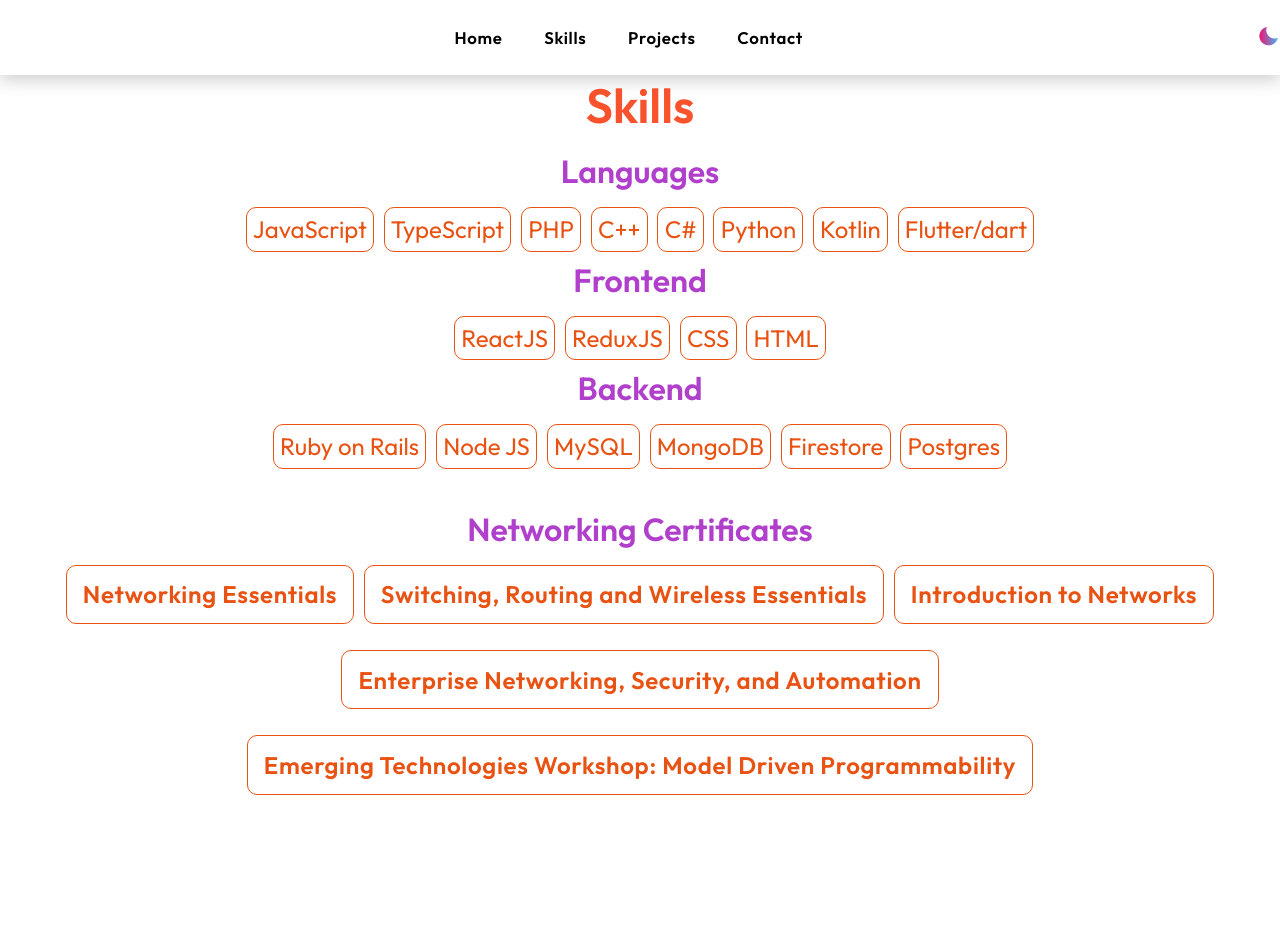
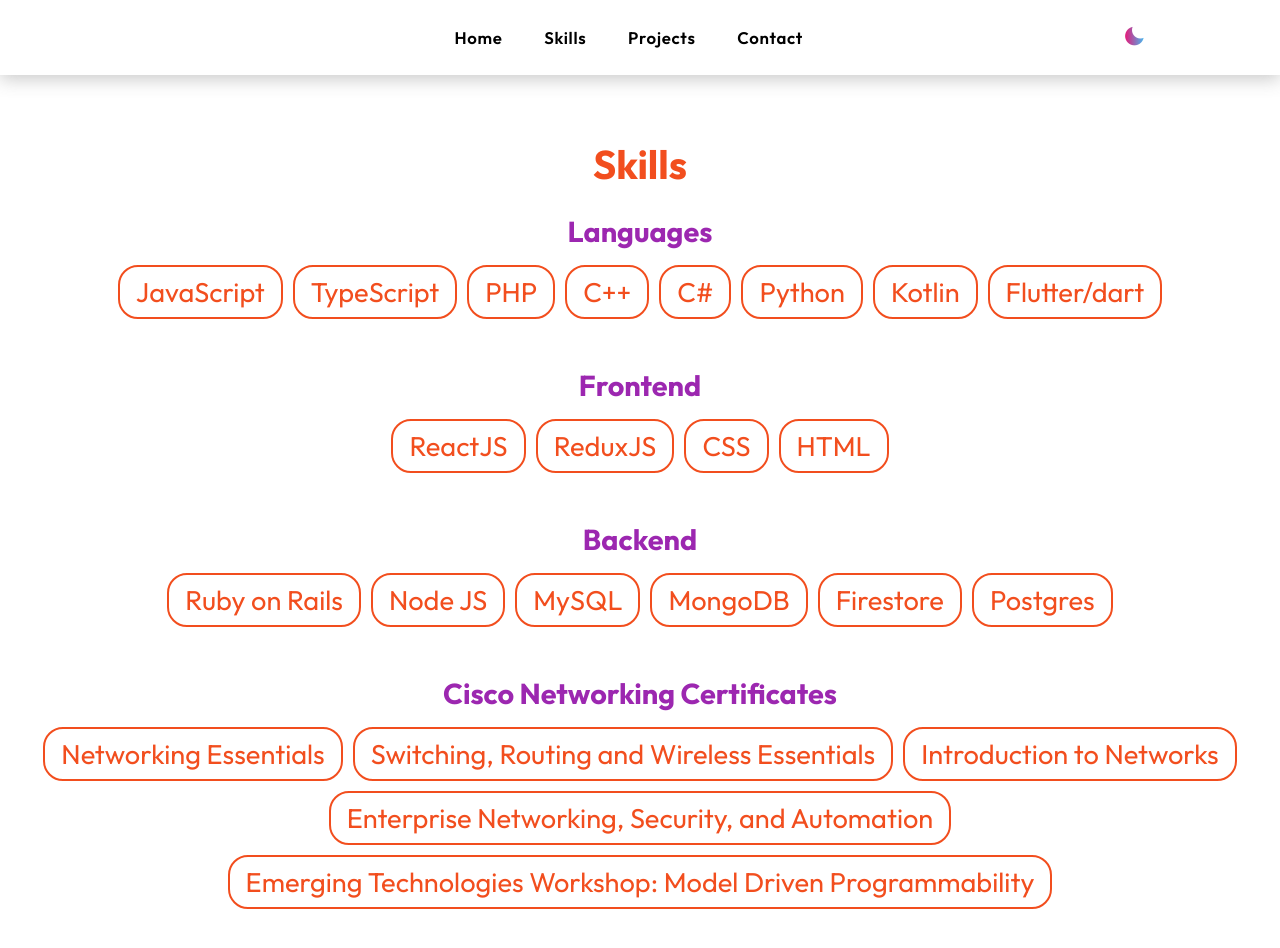
Before and after one commit to LawunnKhaing/Portfolio, a website: page Frontend/skills.html in a window 1280 px wide. Before the commit the page ends 811 px from the top, so only its background shows below. Drawn offline with nearby package versions, Linux system fonts and the light colour scheme.

Commit message:
CSS fixed

```diff
--- /dev/null
+++ b/Frontend/darkmode.js
@@ -0,0 +1,19 @@
+// darkmode.js
+const darkbtn = document.getElementById('darkbtn');
+const body = document.body;
+const isDarkMode = localStorage.getItem('darkMode') === 'enabled';
+
+if (isDarkMode) {
+    body.classList.add('dark-mode');
+    darkbtn.checked = true;
+}
+
+darkbtn.addEventListener('change', () => {
+    if (darkbtn.checked) {
+        body.classList.add('dark-mode');
+        localStorage.setItem('darkMode', 'enabled');
+    } else {
+        body.classList.remove('dark-mode');
+        localStorage.setItem('darkMode', 'disabled');
+    }
+});
--- a/Frontend/intro.css
+++ b/Frontend/intro.css
@@ -127,12 +127,7 @@
     row-gap: 2rem;
     align-items: center;
 }
-/* .main h3 {
-    font-size: 1.5rem;
-    margin-bottom: 1.5rem;
-    opacity: 0;
-    animation: rightSideAni 1s ease forwards;
-} */
+
 .main h1 {
     font-size: 3.5rem;
     font-weight: 600;
@@ -430,72 +425,83 @@
 }
 
 
-.skills {
+
+
+.skills-container {
     text-align: center;
-    margin-bottom: 2rem;
+    padding: 4rem 2rem;
 }
 
-.skills h1 {
-    font-size: 3rem;
-    font-weight: 600;
-    opacity: 0;
+.skills-container h2 {
+    font-size: 2.5rem;
+    color: #f24e1e;
+    margin-bottom: 1.5rem;
+}
+
+.skills-section {
+    margin-bottom: 3rem;
+}
+
+.skills-section h3 {
+    font-size: 1.8rem;
+    color: #9c27b0;
     margin-bottom: 1rem;
-    color: var(--primary-color);
     animation: topSideAni 1s ease forwards;
 }
 
-.skills h2 {
-    font-size: 2rem;
-    font-weight: 600;
-    margin-bottom: 1rem;
-    color: rgb(176, 64, 204);
-    animation:  rightSideAni 1s ease forwards;
+.skills-list, .certificates-list {
+    display: flex;
+    flex-wrap: wrap;
+    gap: 10px;
+    justify-content: center;
+
 }
 
-.skills ul {
-    display: flex;
-    flex-wrap: wrap;
-    justify-content: center;
+.skills-list span, .cert-btn {
+    padding: 0.5rem 1rem;
+    border: 2px solid #f24e1e;
+    border-radius: 20px;
+    font-size: 1.7rem;
+    color: #f24e1e;
+    cursor: default;
+    animation: rightSideAni 1s ease forwards;
 }
 
-.skills li {
-    font-size: 1.5rem;
-    font-weight: 400;
-    margin-bottom: 0.5rem;
-    color: rgb(232, 83, 19);
-    border: 1.6px solid;
-    border-radius: 10px;
-    padding: 0.39rem;
-    text-align: center; /* Add this line to center the text */
-    transition: background-color 0.3s ease-in-out, color 0.3s ease-in-out;
+/* Networking Certificates Button Style */
+.cert-btn {
+    padding: 0.5rem 1rem;
+    border: 2px solid #f24e1e;
+    border-radius: 20px;
+    font-size: 1.7rem;
+    color: #f24e1e;
+    background-color: transparent;
+    text-decoration: none;
+    transition: background-color 0.3s, color 0.3s;
 }
 
-.networking h2 {
-    text-align: center;
-    font-size: 2rem;
-    font-weight: 600;
-    margin-bottom: 1rem;
-    color: rgb(176, 64, 204);
-    animation:  rightSideAni 1s ease forwards;
+.cert-btn:hover {
+    background-color: #f55423;
+    color: white;
 }
 
-.networking ul{
 
-    padding: 0;
-    margin: 0;
-    display: flex;
-    flex-wrap: wrap;
-    justify-content: center;
-}
+/* Responsive adjustments */
+@media (max-width: 768px) {
+    .skills-container {
+        padding: 2rem 1rem;
+    }
 
-.networking li a{
-    font-size: 1.5rem;
-    font-weight: 600;
-    margin-bottom: 1rem;
-    border: 1.6px solid;
-    border-radius: 10px;
-    color: rgb(232, 83, 19);
-    animation:  rightSideAni 1s ease forwards;
+    .skills-container h2 {
+        font-size: 2rem;
+    }
+
+    .skills-section h3 {
+        font-size: 1.5rem;
+    }
+
+    .skills-list span, .cert-btn {
+        font-size: 0.9rem;
+    }
 }
 
 
--- a/Frontend/skills.css
+++ /dev/null
@@ -1,40 +0,0 @@
-@import url('https://fonts.googleapis.com/css2?family=Poppins:wght@100;200;300;400;500;600;700;800&display=swap');
-@import url('https://fonts.googleapis.com/css2?family=Outfit:wght@200;300;400;500;600;700;800&family=Roboto:wght@100;300;400&display=swap');
-
-:root {
-    --primary-color: #f9532d;
-    --primary-dark: #0d1021;
-    --primary-font: 'Outfit', sans-serif;
-}
-
-* {
-    margin: 0;
-    padding: 0;
-    scroll-behavior: smooth;
-}
-
-
-body {
-    font-family: 'Outfit', sans-serif;
-}
-.text-color {
-    background: #F7086C;
-    background: linear-gradient(to right, #F7086C 0%, #35c9fc 100%);
-    -webkit-text-fill-color: transparent;
-    }
-
-    header {
-        position: relative;
-        box-shadow: 0 4px 17px rgb(80 80 80 / 31%);
-        background-color: #fff;
-        position: sticky;
-        top: 0;
-        z-index: 1;
-    }
-
-    .page-header {
-        display: flex;
-        justify-content: space-between;
-        align-items: center;
-        padding: 1rem 0;
-    }
--- a/Frontend/skills.html
+++ b/Frontend/skills.html
@@ -4,14 +4,14 @@
 <head>
     <meta charset="UTF-8">
     <meta http-equiv="X-UA-Compatible" content="IE=edge">
-    <meta name="viewport" content="width=device-width, initial-scale=1.0, maximum-scale =1">
+    <meta name="viewport" content="width=device-width, initial-scale=1.0">
     <link href='https://unpkg.com/boxicons@2.1.4/css/boxicons.min.css' rel='stylesheet'>
     <link rel="stylesheet" href="intro.css">
-    <title>Portfolio</title>
+    <title>Skills</title>
 </head>
 
 <body>
-    <header class="container" style="padding: 0;">
+    <header class="container">
         <div class="page-header">
             <input type="checkbox" id="click">
 
@@ -33,73 +33,58 @@
         </div>
     </header>
 
-    <section>
-        <div class="skills">
-            <h1>Skills</h1>
-        <h2>Languages</h2>
-        <ul>
-            <li>JavaScript</li>
-            <li>TypeScript</li>
-            <li>PHP</li>
-            <li>C++</li>
-            <li>C#</li>
-            <li>Python</li>
-            <li>Kotlin</li>
-            <li>Flutter/dart</li>
-        </ul>
+    <section class="skills-container">
+        <h2>Skills</h2>
 
-        <h2>Frontend</h2>
-        <ul>
-            <li>ReactJS</li>
-            <li>ReduxJS</li>
-            <li>CSS</li>
-            <li>HTML</li>
-        </ul>
-
-        <h2>Backend</h2>
-        <ul>
-            <li>Ruby on Rails</li>
-            <li>Node JS</li>
-            <li>MySQL</li>
-            <li>MongoDB</li>
-            <li>Firestore</li>
-            <li>Postgres</li>
-        </ul>
+        <div class="skills-section">
+            <h3>Languages</h3>
+            <div class="skills-list">
+                <span>JavaScript</span>
+                <span>TypeScript</span>
+                <span>PHP</span>
+                <span>C++</span>
+                <span>C#</span>
+                <span>Python</span>
+                <span>Kotlin</span>
+                <span>Flutter/dart</span>
+            </div>
         </div>
 
-        <div class="networking">
-            <h2>Networking Certificates</h2>
-            <ul>
-            <li><a href="https://www.credly.com/badges/3c20b681-a985-4bd9-a2b7-779ec002aacc/linked_in_profile/">Networking Essentials</a></li>
-            <li><a href="https://www.credly.com/badges/e223fd53-7de3-4c7f-8443-b8bd9da08c4f/linked_in_profile">Switching, Routing and Wireless Essentials</a></li>
-            <li><a href="https://www.credly.com/badges/82e1589a-41ad-4b40-b7d7-bc714012e963/linked_in?t=s3npr9"> Introduction to Networks</a></li>
-            <li><a href="https://www.credly.com/badges/b218c4bf-812f-46bf-9bf3-5413f0fdadae/linked_in_profile">Enterprise Networking, Security, and Automation</a></li>
-            <li><a href="https://www.credly.com/badges/db656121-d00a-4b1c-bdb3-b6b91a954f8d">Emerging Technologies Workshop: Model Driven Programmability</a></li>
-            </ul>
+        <div class="skills-section">
+            <h3>Frontend</h3>
+            <div class="skills-list">
+                <span>ReactJS</span>
+                <span>ReduxJS</span>
+                <span>CSS</span>
+                <span>HTML</span>
+            </div>
+        </div>
+
+        <div class="skills-section">
+            <h3>Backend</h3>
+            <div class="skills-list">
+                <span>Ruby on Rails</span>
+                <span>Node JS</span>
+                <span>MySQL</span>
+                <span>MongoDB</span>
+                <span>Firestore</span>
+                <span>Postgres</span>
+            </div>
+        </div>
+
+        <div class="skills-section">
+            <h3>Cisco Networking Certificates</h3>
+            <div class="certificates-list">
+                <a href="https://www.credly.com/badges/3c20b681-a985-4bd9-a2b7-779ec002aacc/linked_in_profile/" target="_blank" class="cert-btn">Networking Essentials</a>
+                <a href="https://www.credly.com/badges/e223fd53-7de3-4c7f-8443-b8bd9da08c4f/linked_in_profile" target="_blank" class="cert-btn">Switching, Routing and Wireless Essentials</a>
+                <a href="https://www.credly.com/badges/82e1589a-41ad-4b40-b7d7-bc714012e963/linked_in?t=s3npr9" target="_blank" class="cert-btn">Introduction to Networks</a>
+                <a href="https://www.credly.com/badges/b218c4bf-812f-46bf-9bf3-5413f0fdadae/linked_in_profile" target="_blank" class="cert-btn">Enterprise Networking, Security, and Automation</a>
+                <a href="https://www.credly.com/badges/db656121-d00a-4b1c-bdb3-b6b91a954f8d" target="_blank" class="cert-btn">Emerging Technologies Workshop: Model Driven Programmability</a>
+            </div>
         </div>
     </section>
 
-    <script>
-
-        const darkbtn = document.getElementById('darkbtn');
-        const body = document.body;
-        const isDarkMode = localStorage.getItem('darkMode') === 'enabled';
-        if (isDarkMode) {
-            body.classList.add('dark-mode');
-            darkbtn.checked = true;
-        }
-
-        darkbtn.addEventListener('change', () => {
-            if (darkbtn.checked) {
-                body.classList.add('dark-mode');
-                localStorage.setItem('darkMode', 'enabled');
-            } else {
-                body.classList.remove('dark-mode');
-                localStorage.setItem('darkMode', 'disabled');
-            }
-        });
-
-    </script>
+    <script src="darkmode.js"></script>
 </body>
 
 </html>
```
Also changed, not shown: Frontend/contact.html (+1 -19 lines), Frontend/index.html (+1 -31 lines), Frontend/projects.html (+1 -19 lines). Lines whose indentation alone changed are shown as unchanged.
